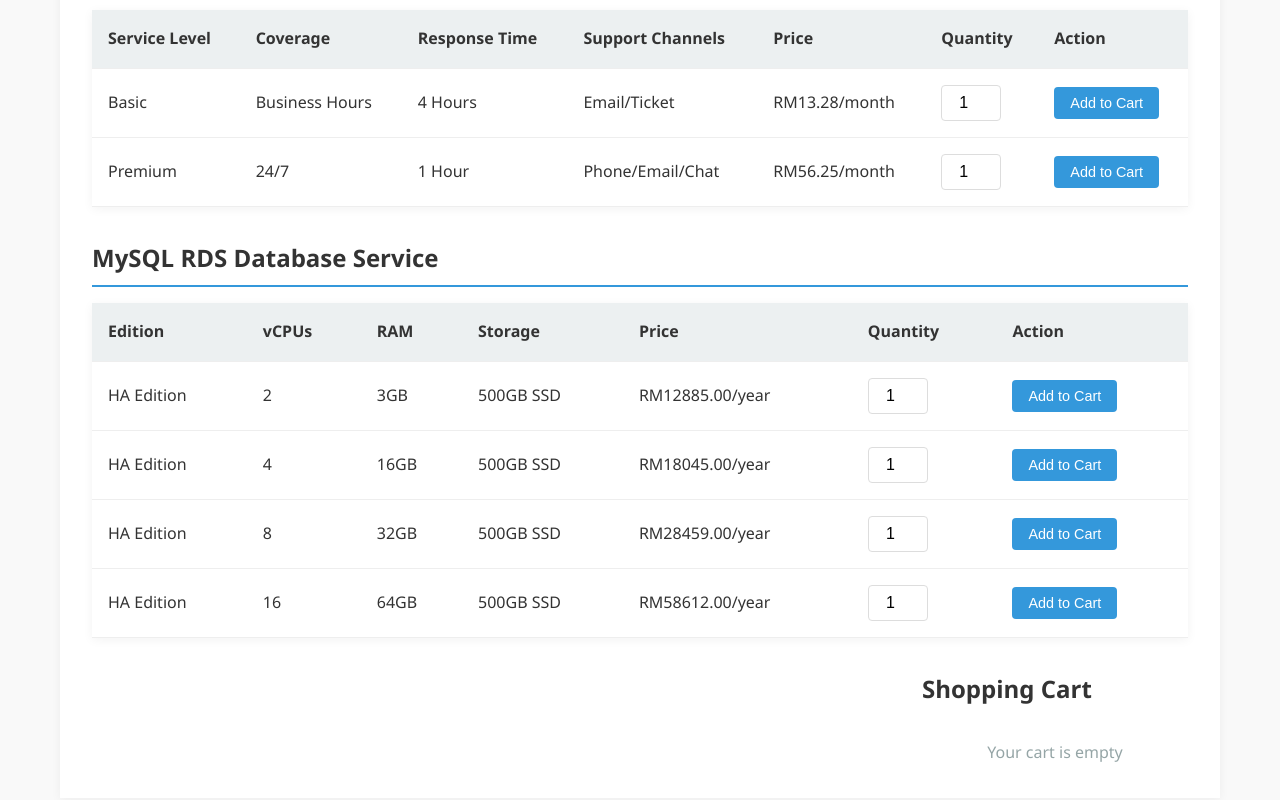
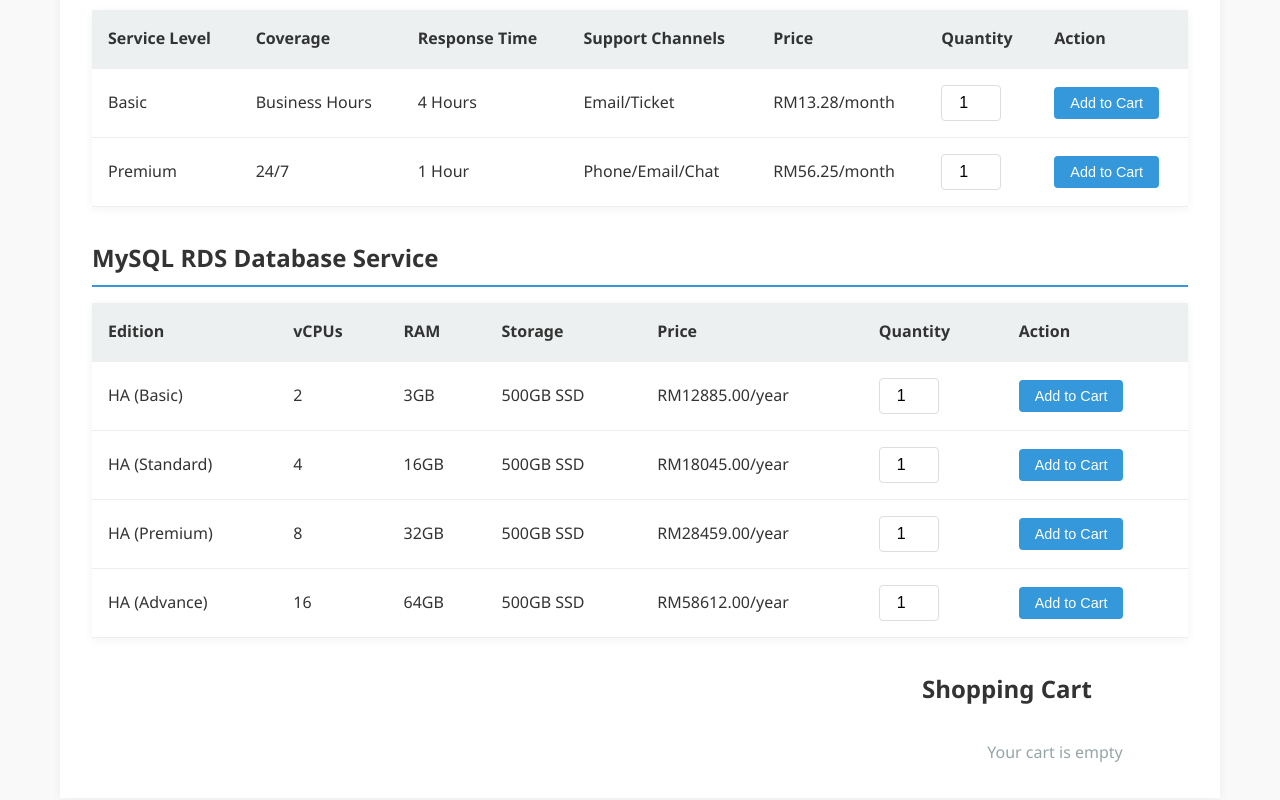
Before and after one commit to est2496/CMP, a plain HTML site: page index.html in a window 1280 px wide. Shown: the part 1234-2034 px from the top of the page. Drawn offline with Linux system fonts and the light colour scheme.

Commit message:
Update index.html

```diff
--- a/index.html
+++ b/index.html
@@ -845,12 +845,12 @@
                 name: "Basic MySQL HA Edition RDS",
                 category: "mysql",
                 price: 12885.00,
-                description: "Basic MySQL HA Edition RDS with 2vCPU, 3GB RAM, 500GB SSD Storage",
+                description: "Basic MySQL HA Edition RDS with 2vCPU, 8GB RAM, 500GB SSD Storage",
                 specs: {
                     vcpus: 2,
                     ram: 3,
                     storage: 500,
-                    edition: "HA Edition"
+                    edition: "HA (Basic)"
                 }
             },
             {
@@ -863,7 +863,7 @@
                     vcpus: 4,
                     ram: 16,
                     storage: 500,
-                    edition: "HA Edition"
+                    edition: "HA (Standard)"
                 }
             },
             {
@@ -876,7 +876,7 @@
                     vcpus: 8,
                     ram: 32,
                     storage: 500,
-                    edition: "HA Edition"
+                    edition: "HA (Premium)"
                 }
             },
             {
@@ -889,7 +889,7 @@
                     vcpus: 16,
                     ram: 64,
                     storage: 500,
-                    edition: "HA Edition"
+                    edition: "HA (Advance)"
                 }
             }
         ];
```
